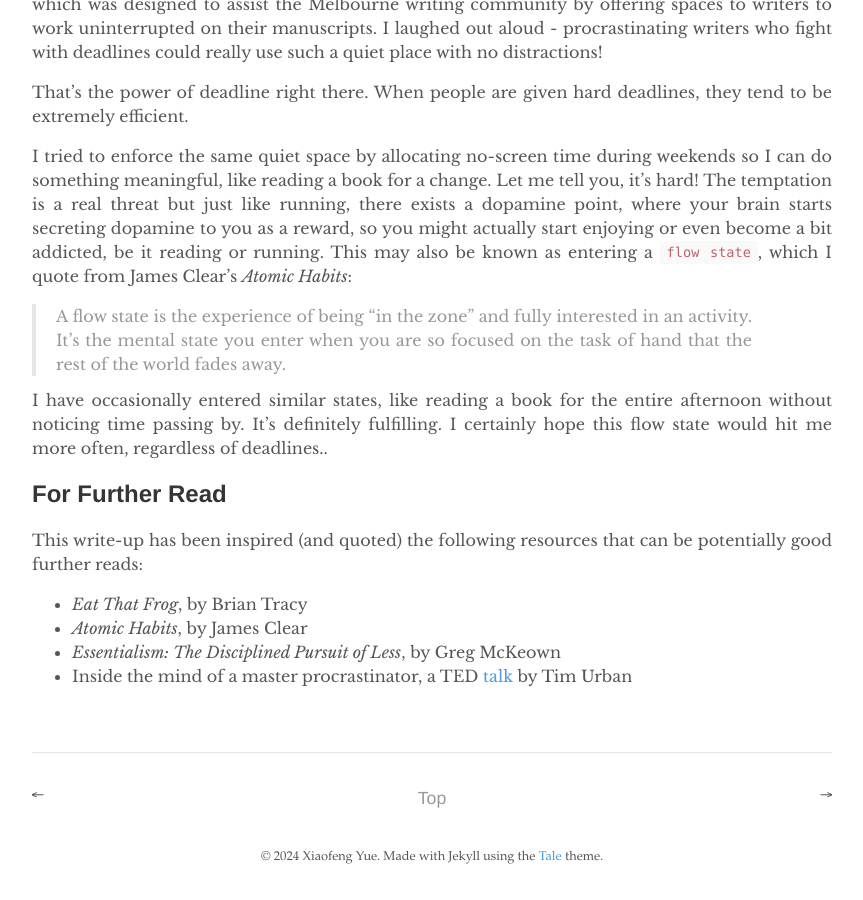
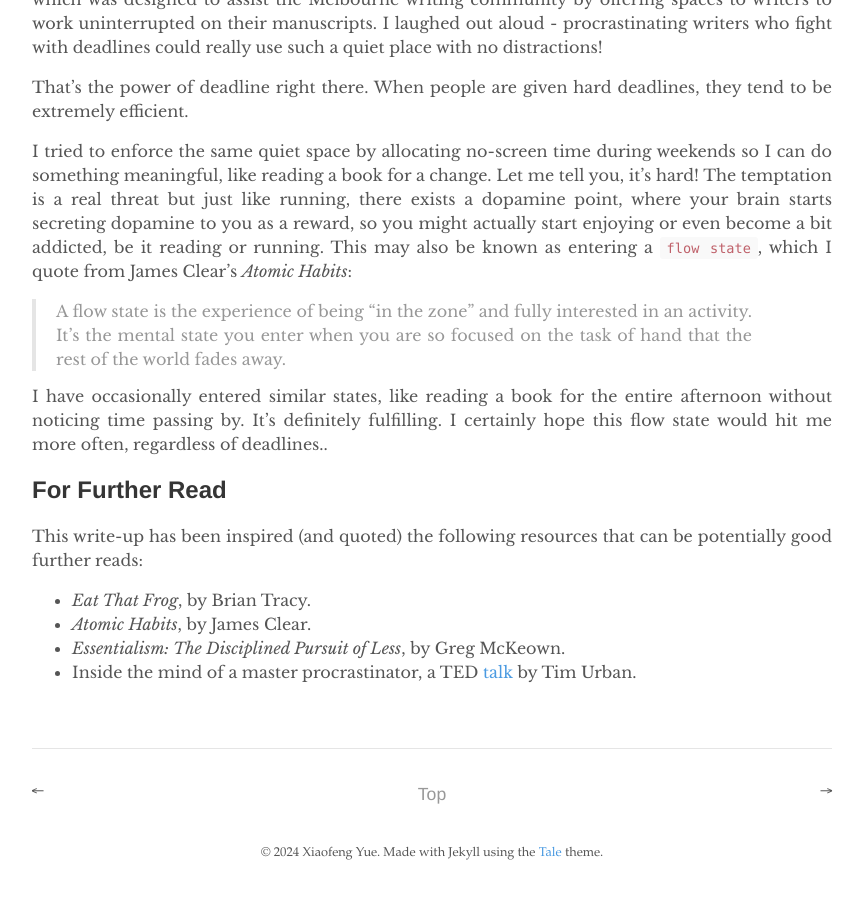
Before and after one commit to yuexiaofeng/yuexiaofeng.github.io, a Jekyll site: the page built from _posts/2021-03-06-procrastination-priority-deadline.md, in a window 1280 px wide and 900 px high, scrolled down 4293 px. Shown: the whole window, without its empty margins (208-1071 px from the left). Built offline with Jekyll 4.4.1, drawn with Linux system fonts in a browser that asks for light colours; part of the change alters nothing that is shown.

```diff
--- a/_posts/2021-03-06-procrastination-priority-deadline.md
+++ b/_posts/2021-03-06-procrastination-priority-deadline.md
@@ -14,7 +14,7 @@ But why? Why would any one procrastinate, knowing it's such a bad thing to do? S
 ## The Pang Tong Effect
 
 ![pangtong](../assets/images/20210306/PangTong.jpg)
-(image credit: [Wikipedia](https://en.wikipedia.org/wiki/File:PangTong.jpg))
+*(image credit: [Wikipedia](https://en.wikipedia.org/wiki/File:PangTong.jpg){:target="_blank"})*
 
 At the risk of sounding narcissistic, I'd like to tell the tale of the great Pang Tong, as an effort to illustrate an example of an ancient procrastinator.
 
@@ -39,13 +39,13 @@ I can't agree with Greg more on this. Whenever asked about multi-tasking, I alwa
 There're many ways of prioritizing work. I have learnt The Eisenhower Matrix, since my very first job. It categorizes your todo things into four quadrants:
 
 ![matrix](../assets/images/20210306/matrix.webp)
-(image credit: [todoist.com](https://todoist.com/productivity-methods/eisenhower-matrix))
+*(image credit: [todoist.com](https://todoist.com/productivity-methods/eisenhower-matrix){:target="_blank"})*
 
 I found it pretty useful in daily works, for prioritizing. Although, executing them might be a different story eh.
 
 ### Eat That Frog
 
-In Nicolas Cage's [The Weather Man (2005)](https://www.imdb.com/title/tt0384680/), probably the very last good movie he starred before he went on non-picky mode, his character's father Robert Spritzel was telling him this in the car:
+In Nicolas Cage's [The Weather Man (2005)](https://www.imdb.com/title/tt0384680/){:target="_blank"}, probably the very last good movie he starred before he went on non-picky mode, his character's father Robert Spritzel was telling him this in the car:
 
 > Do you know that the harder thing to do and the right thing to do are usually the same thing? Nothing that has meaning is easy.
 
@@ -59,7 +59,7 @@ Always go after the biggest bully in your todo list. Sometimes it helps if you h
 
 ## The Power of Deadline and Flow State
 
-I recently read a funny [article](https://www.abc.net.au/radionational/programs/archived/booksandarts/melbourne-jail/4322338) (probably not news any more). It's called ‘Cells for Writers’ project, which was designed to assist the Melbourne writing community by offering spaces to writers to work uninterrupted on their manuscripts. I laughed out aloud - procrastinating writers who fight with deadlines could really use such a quiet place with no distractions!
+I recently read a funny [article](https://www.abc.net.au/radionational/programs/archived/booksandarts/melbourne-jail/4322338){:target="_blank"} (probably not news any more). It's called ‘Cells for Writers’ project, which was designed to assist the Melbourne writing community by offering spaces to writers to work uninterrupted on their manuscripts. I laughed out aloud - procrastinating writers who fight with deadlines could really use such a quiet place with no distractions!
 
 That's the power of deadline right there. When people are given hard deadlines, they tend to be extremely efficient.
 
@@ -69,12 +69,11 @@ I tried to enforce the same quiet space by allocating no-screen time during week
 
 I have occasionally entered similar states, like reading a book for the entire afternoon without noticing time passing by. It's definitely fulfilling. I certainly hope this flow state would hit me more often, regardless of deadlines..
 
-
 ## For Further Read
 
 This write-up has been inspired (and quoted) the following resources that can be potentially good further reads:
 
-* *Eat That Frog*, by Brian Tracy
-* *Atomic Habits*, by James Clear
-* *Essentialism: The Disciplined Pursuit of Less*, by Greg McKeown
-* Inside the mind of a master procrastinator, a TED [talk](https://youtu.be/arj7oStGLkU) by Tim Urban
+* *Eat That Frog*, by Brian Tracy.
+* *Atomic Habits*, by James Clear.
+* *Essentialism: The Disciplined Pursuit of Less*, by Greg McKeown.
+* Inside the mind of a master procrastinator, a TED [talk](https://youtu.be/arj7oStGLkU){:target="_blank"} by Tim Urban.
```
